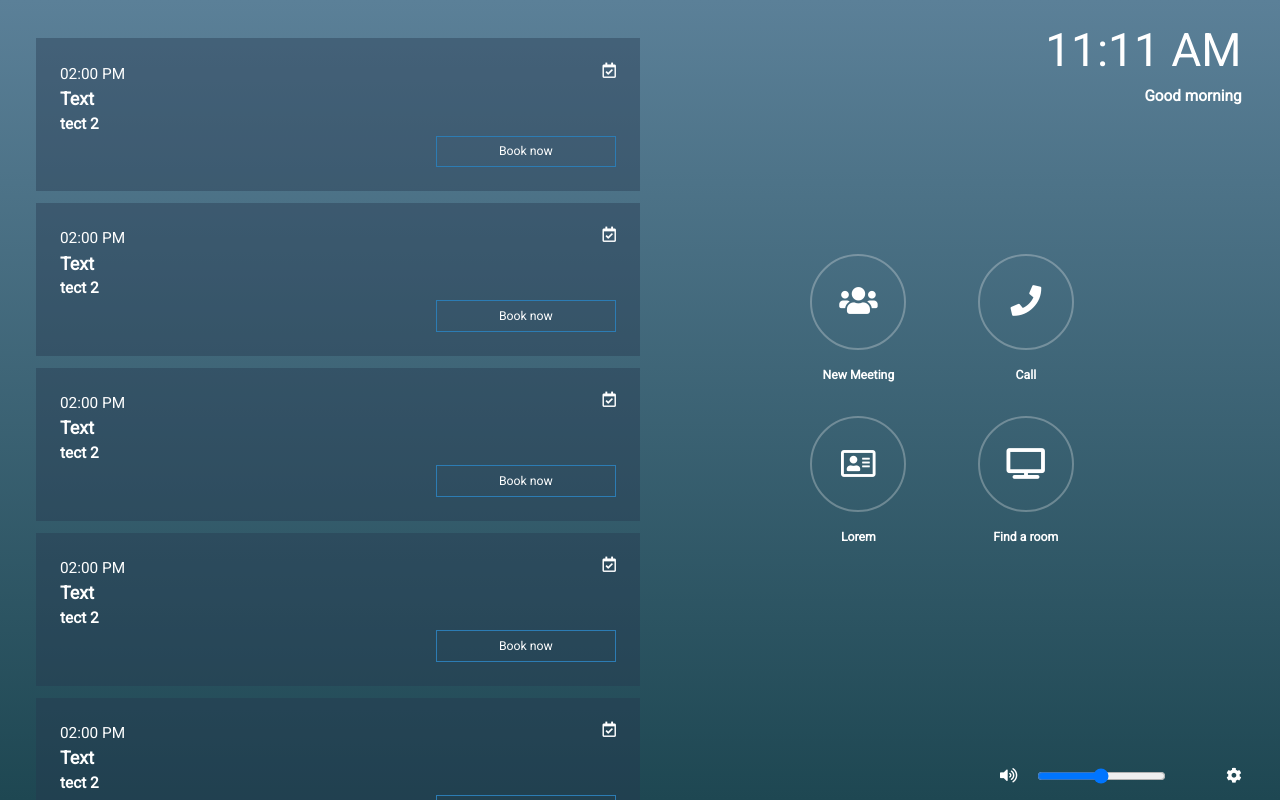
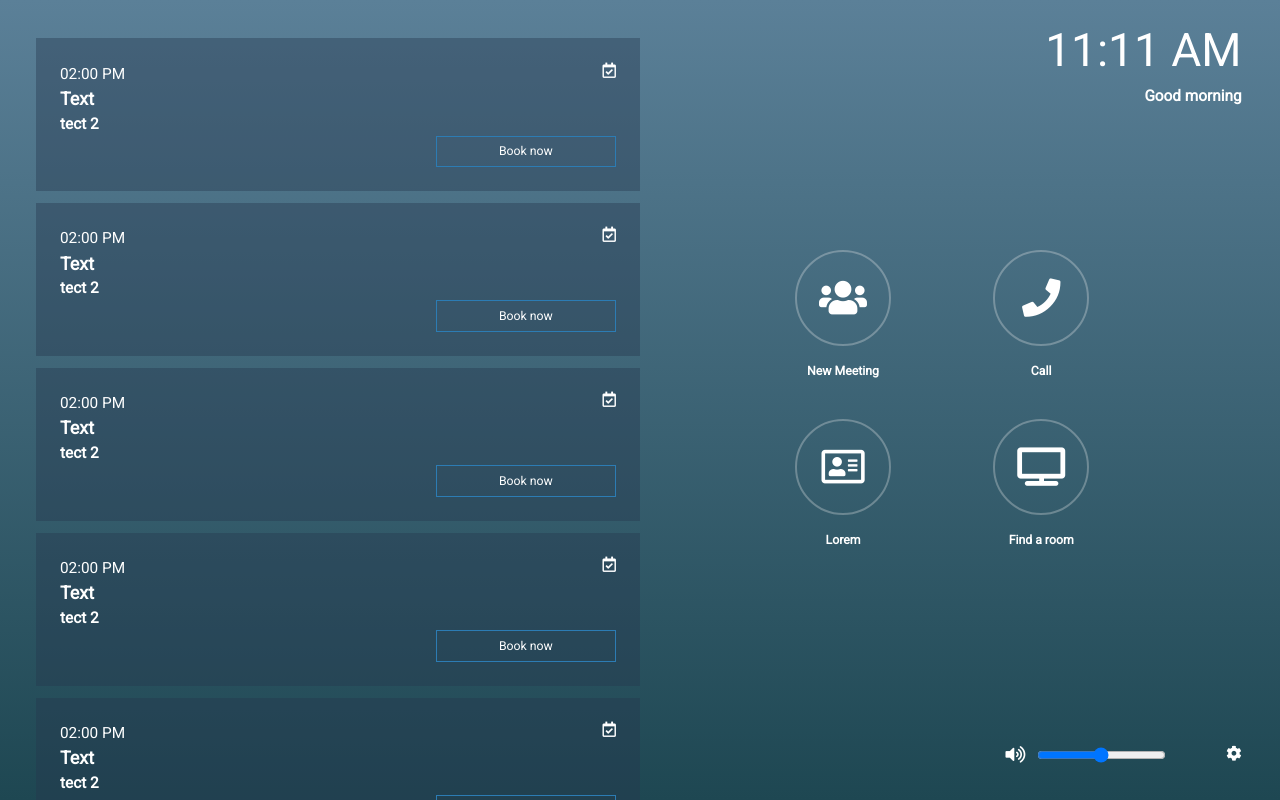
Before and after one commit to webmatrixxxl/Progress-Task, a website built with webpack: page Task 2 - CSS layout/public/index.html in a window 1280 px wide. Built offline with nearby package versions, Linux system fonts and the light colour scheme; files whose address does not match are found by name.

Commit message:
- fix some spacings in footer and buttons

```diff
--- a/Task 2 - CSS layout/src/css/style.scss
+++ b/Task 2 - CSS layout/src/css/style.scss
@@ -111,7 +111,7 @@ h1, h2, h3, h4, h5, h6 {
       flex-flow: column;
       align-items: center;
       flex: 0 0 33%;
-      margin: 2vh 0.5vh;
+      margin: 4%;
       cursor: pointer;
 
       &__icon {
@@ -120,10 +120,12 @@ h1, h2, h3, h4, h5, h6 {
         display: flex;
         align-items: center;
         justify-content: center;
-        font-size: 200%;
+        font-size: 250%;
         position: relative;
         width: $ring-size;
         height: $ring-size;
+        min-width: 80px;
+        min-height: 80px;
 
         &::after {
           content: '';
@@ -151,8 +153,14 @@ h1, h2, h3, h4, h5, h6 {
 
   &__volume {
     display: flex;
+    font-size: 115%;
+
+    i {
+      font-size: inherit;
+    }
+
     &__icon {
-      margin-right: 20px;
+      margin-right: 12px;
     }
   }
 
@@ -160,7 +168,7 @@ h1, h2, h3, h4, h5, h6 {
     display: flex;
     position: fixed;
     right: 3%;
-    bottom: 2%;
+    bottom: 4.5%;
 
     &__item {
       & + & {
```
